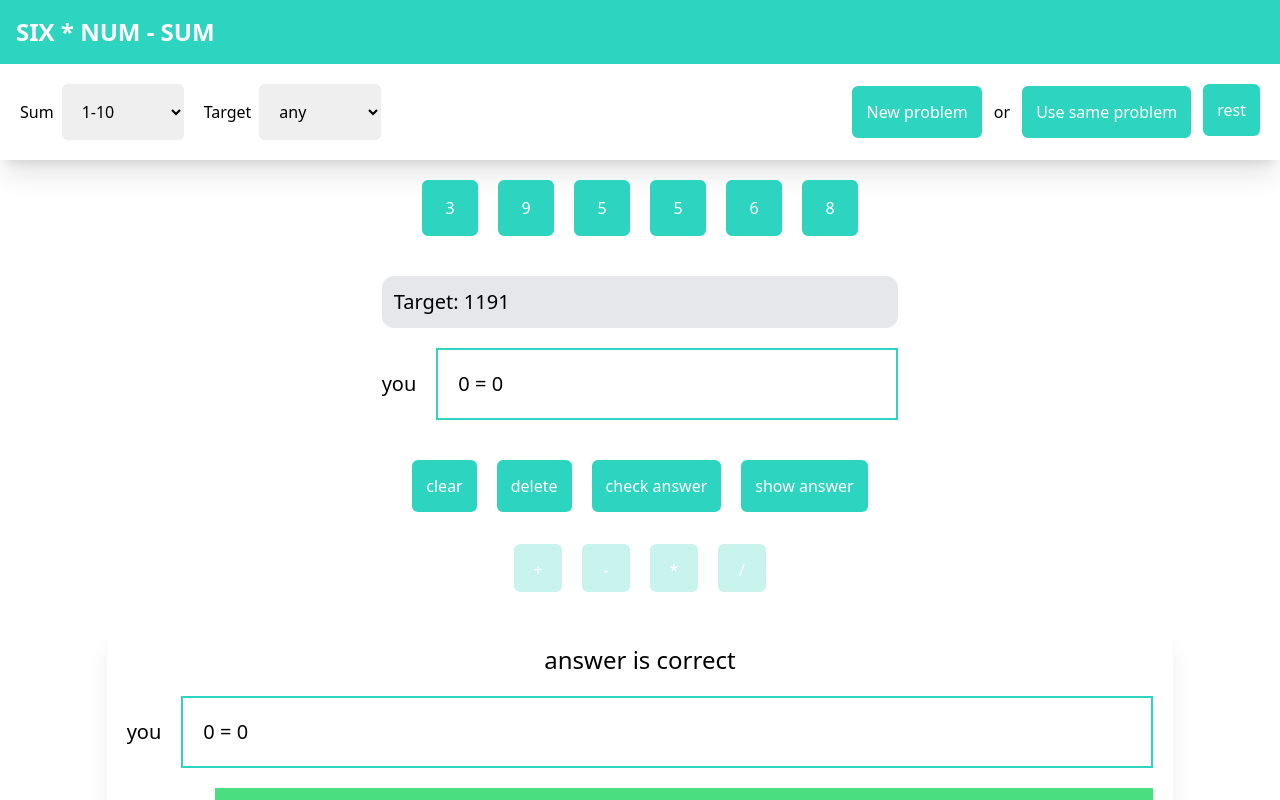
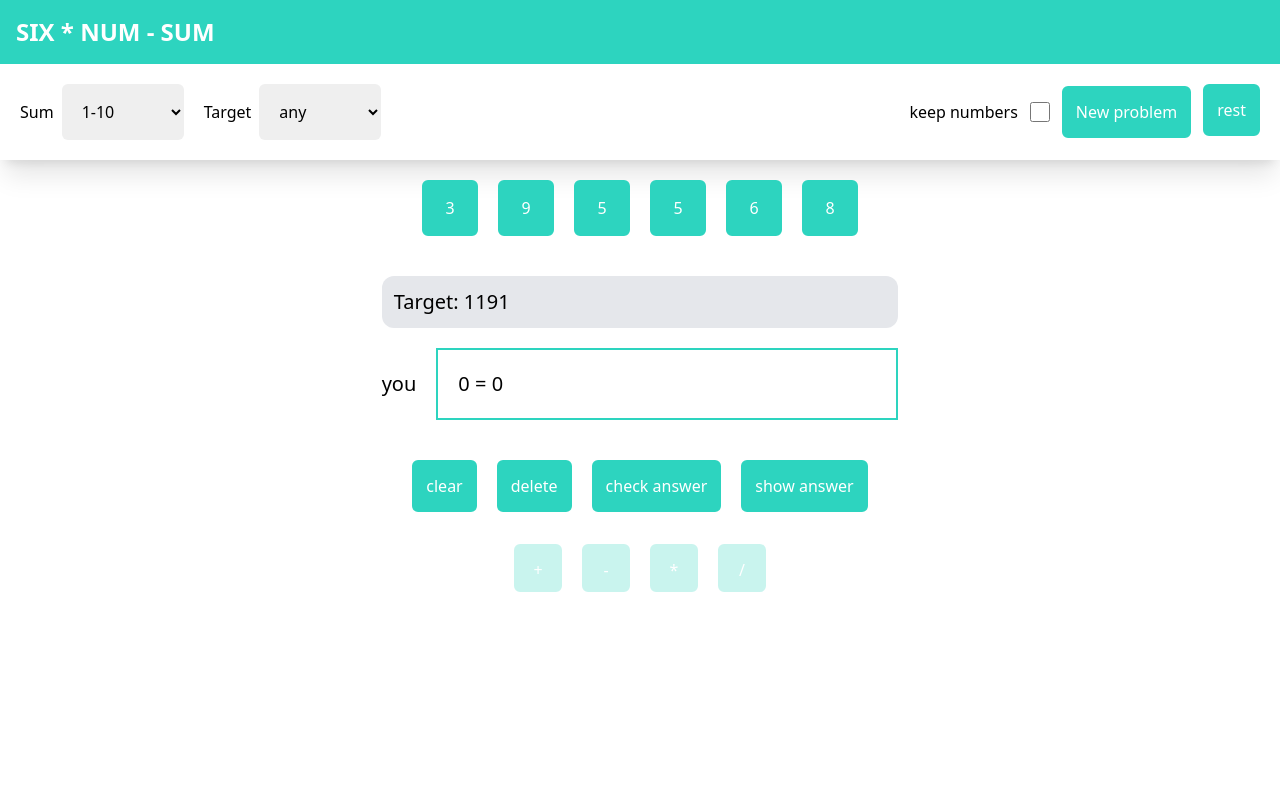
Before and after one commit to chris434/six-num-sum, a SvelteKit app: page / in a window 1280 px wide. Both pictures are taken after a click on the button "New problem". Shown: the top 800 px of the page. Built offline with nearby package versions, Linux system fonts and the light colour scheme.

Commit message:
feat: keep same numbers

```diff
--- /dev/null
+++ b/src/components/checkbox.svelte
@@ -0,0 +1,10 @@
+<script lang="ts">
+	import Label from "./label.svelte";
+
+    export let checked:boolean
+    export let label:string
+</script>
+<div class="flex gap-3 items-center">
+<Label htmlFor={label} {label}/>
+<input id={label} bind:checked class="w-5 h-5 accent-teal-400 p-2" type="checkbox"/>
+</div>
--- a/src/components/configBar.svelte
+++ b/src/components/configBar.svelte
@@ -5,16 +5,19 @@
 	import Button from "./button.svelte";
 	import Select from "./select.svelte";
 	import type { TargetSumRangeType } from "../types/probkemTypes";
+	import Checkbox from "./checkbox.svelte";
 
     let configBarToggle =true
     let sumRange:string
     let targetRange: TargetSumRangeType
-  const {generateProblem}=  getProblem()
+    let sumRangeCheck=false
+  const problem=  getProblem()
+  const {generateProblem}=problem
 
   export let newProblemCb:()=>void=()=> {}
 
    function newProblem(){
-    generateProblem(sumRange,targetRange)
+    generateProblem(sumRange,targetRange,sumRangeCheck? $problem.numbers:undefined)
     newProblemCb()
    }
 
@@ -24,13 +27,14 @@
     <Button className='md:hidden block' selected={configBarToggle} onclick={()=> configBarToggle= !configBarToggle}>Config problem</Button>
     <div  class=" gap-5 items-center md:flex-row flex-col w-full justify-between mt-5 md:mt-0 {configBarToggle?'flex':'md:flex hidden'}">
        <div  class="flex gap-5 items-center md:justify-normal xs:flex-row flex-col   justify-around md:w-auto w-full">
-       <Select bind:option={sumRange}   label="Sum" options={SUM_RANGE} />
-       <Select bind:option={targetRange}  label="Target" options={TARGET_RANGE} />
+        <Select bind:option={sumRange}   label="Sum" options={SUM_RANGE} />
+        <Select bind:option={targetRange}  label="Target" options={TARGET_RANGE} />
     </div>
     <div class="flex gap-3 items-center xs2:flex-row flex-col justify-center">
+      {#if $problem.numbers.length}
+      <Checkbox bind:checked={sumRangeCheck} label="keep numbers"/>
+      {/if}
        <Button onclick={newProblem}>New problem</Button>
-        <div>or</div>
-        <Button>Use same problem</Button>
     </div>
     </div>
 </section>
--- a/src/components/modal.svelte
+++ b/src/components/modal.svelte
@@ -18,7 +18,7 @@
 
 </script>
 
-<dialog open bind:this={dialog} class="sm:w-10/12 w-full  shadow-xl  absolute  z-10 outline-none p-5">
+<dialog bind:this={dialog} class="sm:w-10/12 w-full  shadow-xl  absolute  z-10 outline-none p-5">
   <h2 class="text-2xl text-center mb-5">answer is correct</h2>
   <SumBar/>
   <AnswerBar/>
--- a/src/stores/problemStore.ts
+++ b/src/stores/problemStore.ts
@@ -28,17 +28,21 @@ function problemStore() {
 
 
 
-    function generateProblem(sumRange: string, targetRange: TargetSumRangeType) {
+    function generateProblem(sumRange: string, targetRange: TargetSumRangeType,sumNumbers?:ProblemNumbersType) {
+ console.log(sumNumbers)
+        function setProblem(sumRange: number[], targetRange: TargetSumType) {
+            const newSumNumbers = sumNumbers ? sumNumbers.map(numberObj => {
+                return {...numberObj,used:false}
+            }) : false
 
-        function setProblem(sumRange: number[], targetRange: TargetSumType) {
-            const randomNumbers=getRandomNumbers(sumRange)
+            const randomNumbers=newSumNumbers?newSumNumbers: getRandomNumbers(sumRange)
             const problems = getProblem(targetRange,randomNumbers)
 
       const problemsLength = problems.expressions.length
       if(problemsLength===0) return setProblem(sumRange, targetRange)
       const randomIndex = getRandomNumber(0,problemsLength)
       const problem = problems.expressions[randomIndex]
-      const shuffledNumbers = shuffleArray(randomNumbers)
+      const shuffledNumbers = newSumNumbers?newSumNumbers: shuffleArray(randomNumbers)
        return { problem,numbers:shuffledNumbers}
    }
 
--- a/src/utils/sumProblem.ts
+++ b/src/utils/sumProblem.ts
@@ -38,7 +38,7 @@ function calculate(expression: string) {
   const operators = expression.split(/[\d.]+/).filter(Boolean) as  OperatorType[]
   const numbers = expression.split(/[+\-*/]/).map(Number);
   let result = numbers[0]
-console.log(numbers)
+
   for (let i = 0; i < operators.length; i++) {
     // switch (operators[i]) {
     //   case '+':
@@ -61,7 +61,7 @@ console.log(numbers)
     //     break;
     // }
     result = calculateSwitch(operators[i], numbers[i + 1], result)
-    console.log(result)
+
   }
 
   return result;
```
